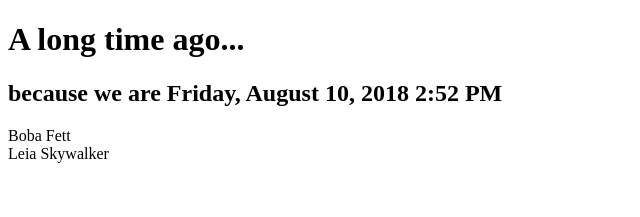
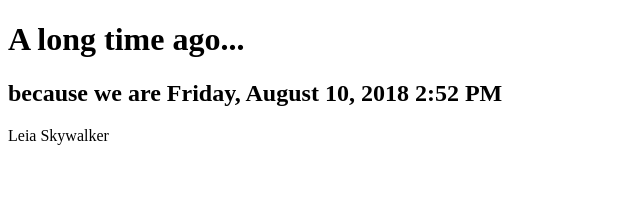
Before and after one commit to remibantos/vuejs-handson, a Vue app in the folder swapui/: page / in a window 1280 px wide. Shown: the top 217 px of the page, without its empty margins (0-640 px from the left). Built offline with nearby package versions, Linux system fonts and the light colour scheme.

Commit message:
Conditionals

```diff
--- a/swapui/src/components/Swapui.vue
+++ b/swapui/src/components/Swapui.vue
@@ -2,7 +2,7 @@
     <div class="swapui">
         <h1>{{msg}}</h1>
         <h2 :title="dateTitle">because we are {{date}}</h2>
-        <div :key="character" v-for="character in characters"><span>{{character}}</span></div>
+        <div :key="character" v-for="character in characters"><span v-if="character !== 'Boba Fett'">{{character}}</span></div>
     </div>
 </template>
 <script>
```
